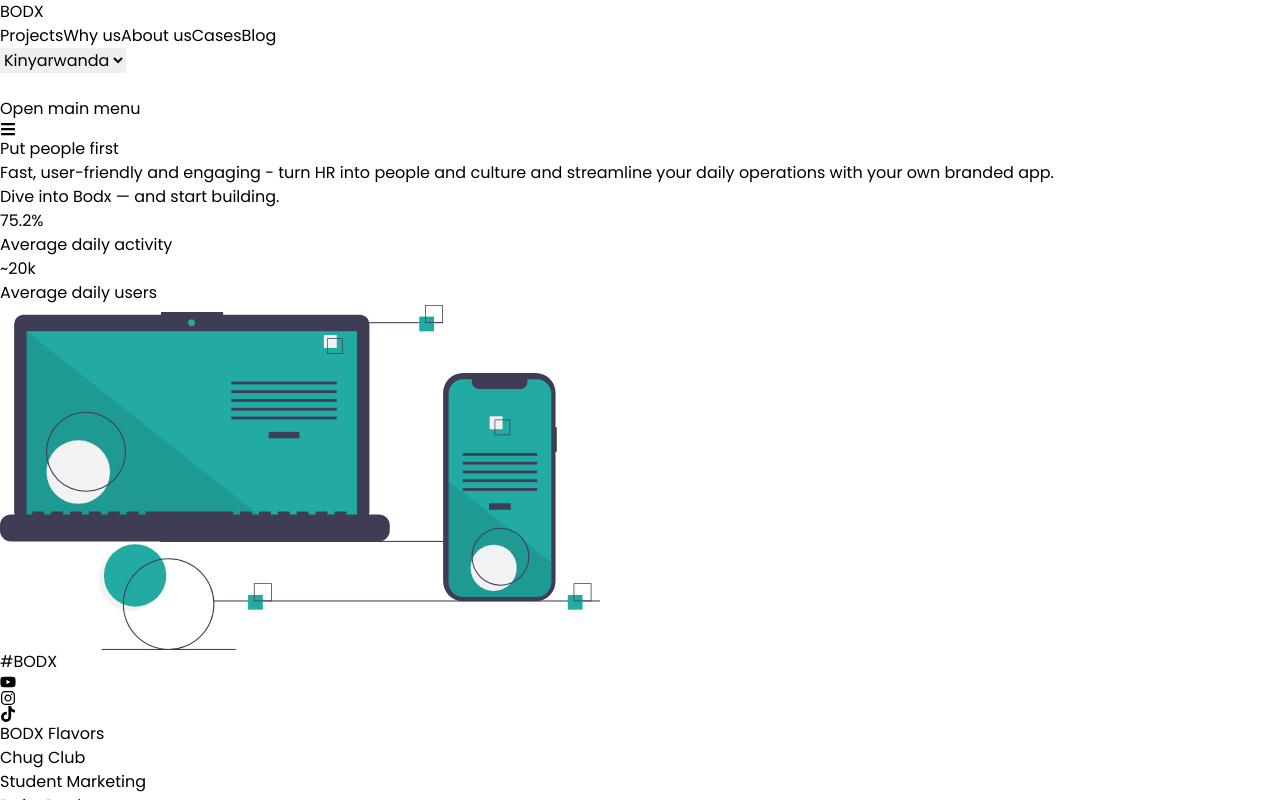
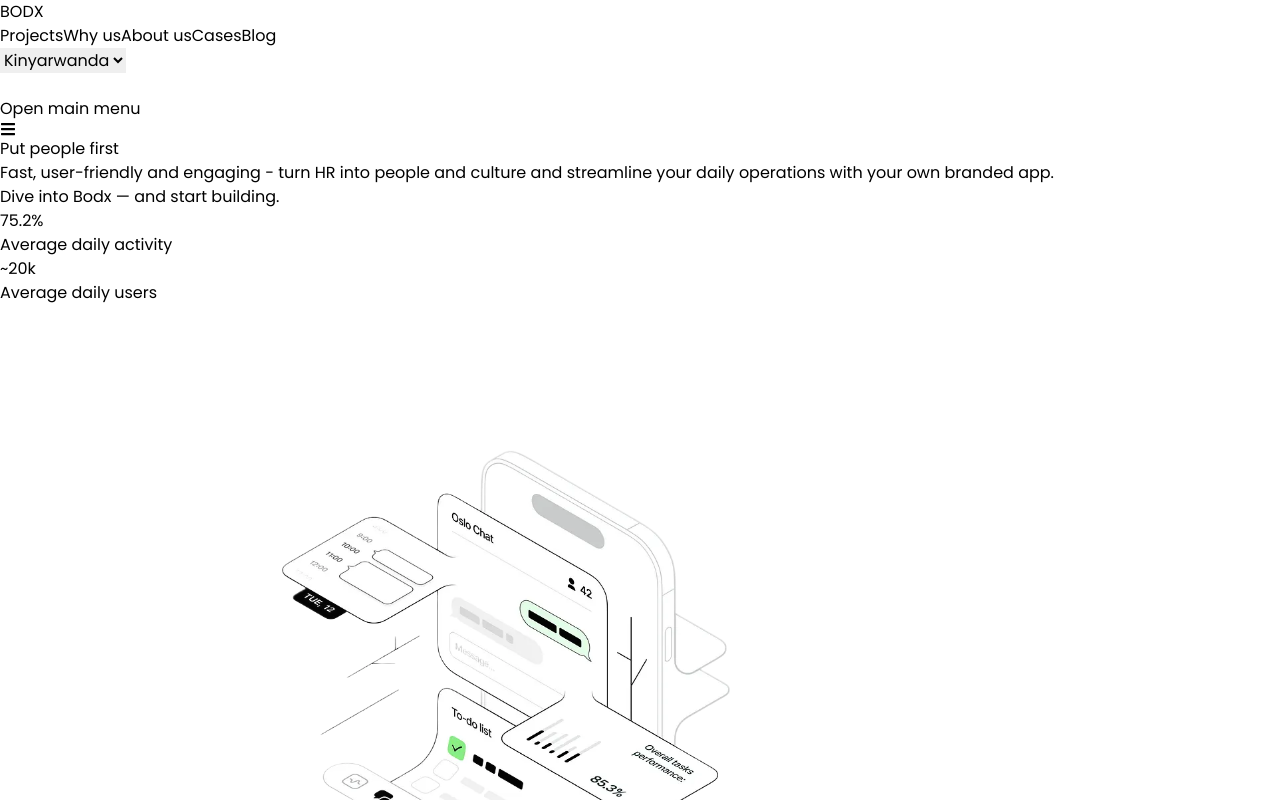
Before and after one commit to hirwaterry/api_docs, a Next.js app in the folder front-end/: page / in a window 1280 px wide. Shown: the top 800 px of the page. Built offline with nearby package versions, Linux system fonts and the light colour scheme; some icons are missing.

Commit message:
hide scrollbar , and add screen on hero

```diff
--- a/front-end/src/app/components/Footer.tsx
+++ b/front-end/src/app/components/Footer.tsx
@@ -9,7 +9,7 @@
         {/* Logo and Hashtag */}
         <div className="text-center h-40 items-center mb-8">
           {/* <Image src="/spylt-logo.png" alt="bodx Logo" width={100} height={50} className="mx-auto" /> Replace with your logo path and dimensions */}
-          <h1 className="text-4xl font-bold pt-20">#BODX</h1>
+          <h1 className="text-4xl font-bold pt-20 bebas ">#BODX</h1>
         </div>
 
         {/* Social Icons */}
@@ -55,6 +55,9 @@
             </div>
           </div>
         </div>
+        <div>
+          <h1 className="text-[200px] font-bold pt-20 bebas uppercase ">#BODX on the top wlh!</h1>
+        </div>
       </div>
 
       {/* Copyright and Legal */}
--- a/front-end/src/app/components/Hero.tsx
+++ b/front-end/src/app/components/Hero.tsx
@@ -30,10 +30,10 @@
         {/* SVG as Image */}
         <Image
 
-          src="/Hero1.svg"
+          src="/screen-bg.png"
           alt="Hero SVG"
-          width={600}
-          height={400}
+          width={1000}
+          height={800}
           layout="intrinsic"
           className="object-contain "
         />
--- a/front-end/src/app/globals.css
+++ b/front-end/src/app/globals.css
@@ -1,8 +1,21 @@
+@import url('https://fonts.googleapis.com/css2?family=Bebas+Neue&display=swap');
+
 @tailwind base;
 @tailwind components;
 @tailwind utilities;
+
 
 body {
     cursor: url('/my-cursor.cur'), auto ; /* Fallback to 'auto' if the custom cursor fails */
 
   }
+
+  body::-webkit-scrollbar {
+    display: none;
+  }
+
+  .bebas {
+    font-family: "Bebas Neue", sans-serif;
+    font-weight: 400;
+    font-style: normal;
+  }
```
Also changed, not shown: front-end/public/screen-bg.png (added).
